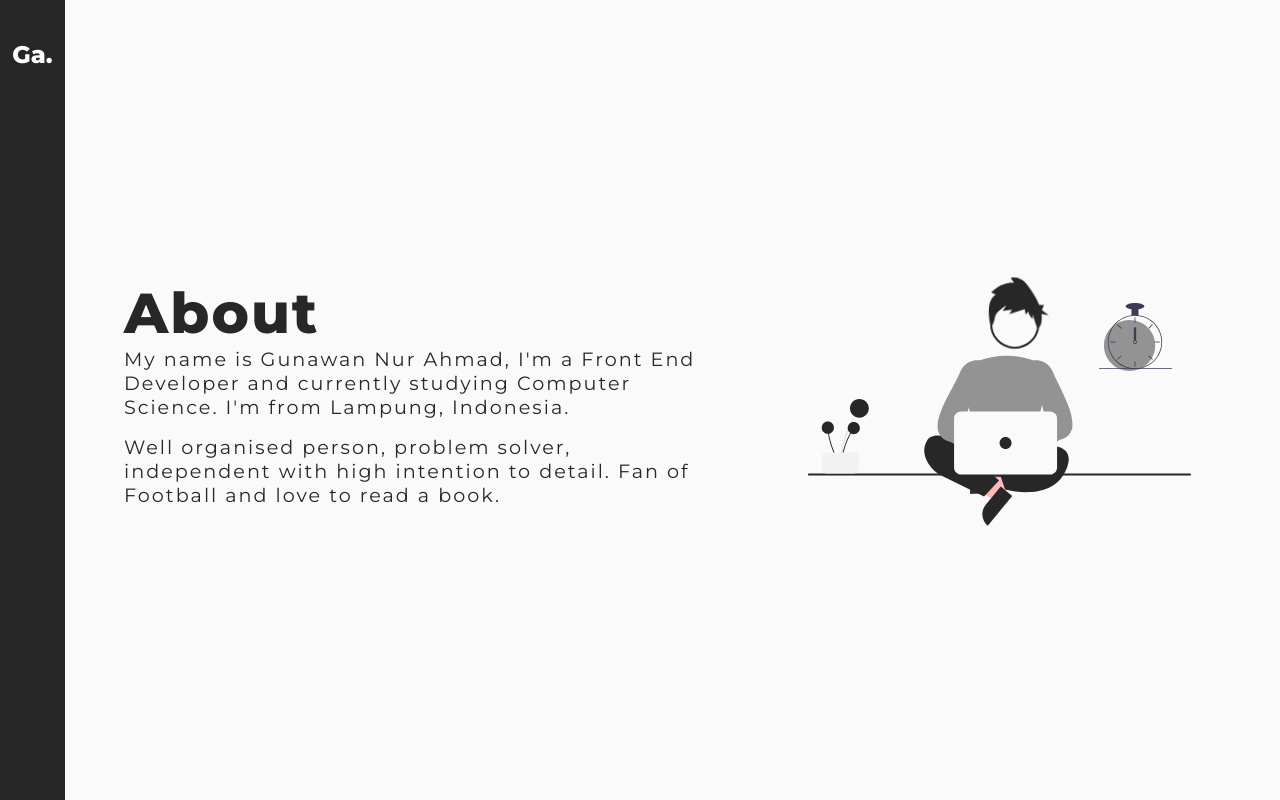
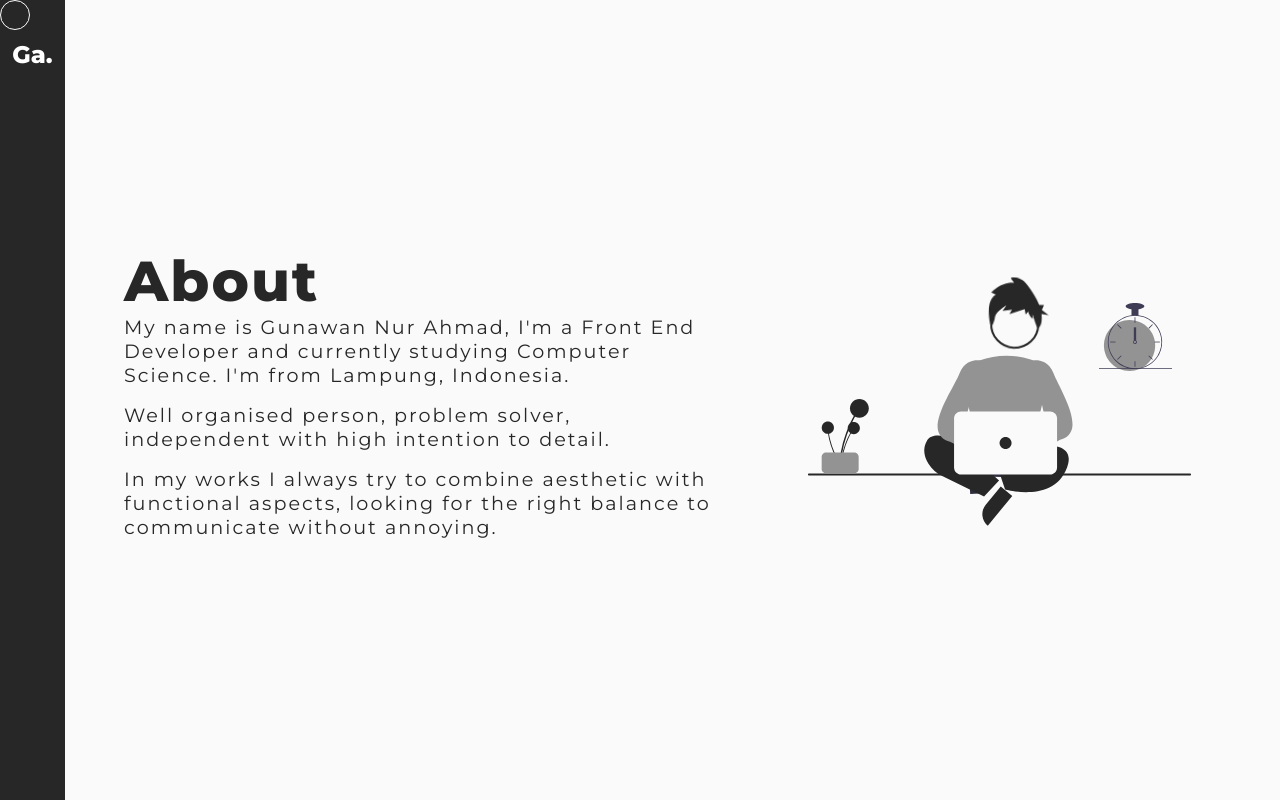
Before and after one commit to GunawanAhmad/Portfolio, a Vue app: page /about in a window 1280 px wide. Built offline with nearby package versions, Linux system fonts and the light colour scheme; the HTML template or start-up script is replaced by a standard one.

Commit message:
add custom mouse

```diff
--- a/package.json
+++ b/package.json
@@ -11,6 +11,7 @@
     "@fortawesome/fontawesome-free": "^5.14.0",
     "animejs": "^3.2.0",
     "core-js": "^3.6.5",
+    "kursor": "^0.1.6",
     "vue": "^2.6.11",
     "vue-router": "^3.2.0",
     "vuex": "^3.4.0"
--- a/public/styles/nav.css
+++ b/public/styles/nav.css
@@ -16,6 +16,19 @@ nav {
   /* box-shadow: 0 1px 3px 2px rgb(168, 168, 168); */
   font-family: "Montserrat", sans-serif;
 }
+.cursor {
+  height: 30px;
+  width: 30px;
+  border: 1px solid var(--second);
+  border-radius: 50%;
+  position: absolute;
+  z-index: 9999999;
+  pointer-events: none;
+  /* background: var(--main); */
+  /* mix-blend-mode: screen; */
+
+  /* transition: 50ms ease-in-out; */
+}
 .direct {
   display: flex;
   flex-direction: column;
@@ -24,6 +37,10 @@ nav {
 .direct > div {
   margin: 2vh 0;
   cursor: pointer;
+  /* background: red; */
+  width: 65px;
+  height: auto;
+  text-align: center;
 }
 
 .logo {
@@ -45,8 +62,10 @@ nav {
   position: absolute;
   top: 0;
   bottom: 0;
-  left: -35%;
+  left: 0;
   right: 0;
+  display: grid;
+  place-content: center;
   /* transform: translate(-50%, -50%); */
   background-color: var(--second-color);
   color: var(--main-color);
@@ -59,8 +78,10 @@ nav {
   position: absolute;
   top: 0;
   bottom: 0;
-  left: -40%;
+  left: 0;
   right: 0;
+  display: grid;
+  place-content: center;
   /* transform: translate(-50%, -50%); */
   background-color: var(--second-color);
   color: var(--main-color);
@@ -74,7 +95,9 @@ nav {
   position: absolute;
   top: 0;
   bottom: 0;
-  left: -15%;
+  left: 0;
+  display: grid;
+  place-content: center;
   right: 0;
   /* transform: translate(-50%, -50%); */
   background-color: var(--second-color);
@@ -89,8 +112,10 @@ nav {
   position: absolute;
   top: 0;
   bottom: 0;
-  left: -60%;
+  left: 0;
   right: 0;
+  display: grid;
+  place-content: center;
   /* transform: translate(-50%, -50%); */
   background-color: var(--second-color);
   color: var(--main-color);
@@ -104,8 +129,10 @@ nav {
   position: absolute;
   top: 0;
   bottom: 0;
-  left: -20%;
+  left: 0;
   right: 0;
+  display: grid;
+  place-content: center;
   /* transform: translate(-50%, -50%); */
   background-color: var(--second-color);
   color: var(--main-color);
--- a/src/App.vue
+++ b/src/App.vue
@@ -1,6 +1,8 @@
 <template>
   <div id="app">
-    <navBar class="navbar" />
+    <div class="navbar">
+      <navBar />
+    </div>
 
     <div class="view">
       <div class="symbols">
@@ -26,6 +28,14 @@ export default {
   components: {
     navBar,
   },
+
+  methods: {
+    navMouse() {
+      console.log("nav");
+      let cursor = document.querySelector(".cursor");
+      cursor.style.border = "1px solid white";
+    },
+  },
 };
 </script>
 <style>
@@ -42,6 +52,14 @@ export default {
 #app {
   --main-color: var(--main);
   --second-color: var(--second);
+}
+
+.navbar:hover .cursor {
+  border: 1px solid var(--main);
+}
+
+.cursor.click {
+  animation: expand 150ms ease-in-out infinite;
 }
 
 .top {
@@ -85,6 +103,7 @@ export default {
   margin: 0 0 0 8vh;
   position: relative;
 }
+
 #app {
   display: flex;
   background-color: var(--main-color);
@@ -93,11 +112,13 @@ export default {
 }
 
 .fade-enter {
-  transform: translateX(100%);
+  transform: translateX(100%) scale(0.5);
 }
 
 .fade-enter-active {
   transition: transform 500ms;
+  animation: slide-in 500ms linear;
+  animation-delay: 500ms;
 }
 
 .fade-leave {
@@ -116,6 +137,25 @@ export default {
   }
 }
 
+@keyframes slide-in {
+  to {
+    transform: scale(1);
+  }
+}
+
+@keyframes expand {
+  0% {
+    transform: scale(1);
+  }
+
+  50% {
+    transform: scale(3);
+  }
+  100% {
+    transform: scale(1);
+  }
+}
+
 @media only screen and (max-width: 900px) {
   .view {
     margin: 0px 0 0 10px;
--- a/src/components/nav.vue
+++ b/src/components/nav.vue
@@ -1,5 +1,6 @@
 <template>
   <div class="navbar">
+    <div class="cursor"></div>
     <nav>
       <div class="logo">Ga.</div>
       <div class="direct">
@@ -75,6 +76,23 @@ export default {
       this.$refs.nav.classList.toggle("slide");
     },
   },
+  mounted() {
+    let cursor = document.querySelector(".cursor");
+    document.addEventListener("mousemove", (e) => {
+      cursor.setAttribute(
+        "style",
+        `top : ${e.pageY - 10}px; left : ${e.pageX - 10}px`
+      );
+    });
+
+    document.addEventListener("click", () => {
+      cursor.classList.add("click");
+
+      setTimeout(() => {
+        cursor.classList.remove("click");
+      }, 300);
+    });
+  },
 };
 </script>
 
--- a/src/views/about.vue
+++ b/src/views/about.vue
@@ -10,7 +10,8 @@
           <span class="hov">t</span>
         </h1>
         <p>My name is Gunawan Nur Ahmad, I'm a Front End Developer and currently studying Computer Science. I'm from Lampung, Indonesia.</p>
-        <p>Well organised person, problem solver, independent with high intention to detail. Fan of Football and love to read a book.</p>
+        <p>Well organised person, problem solver, independent with high intention to detail.</p>
+        <p>In my works I always try to combine aesthetic with functional aspects, looking for the right balance to communicate without annoying.</p>
         <p></p>
       </div>
       <div class="img">
@@ -32,7 +33,7 @@
                 <path
                   id="Vector 2"
                   d="M192.405 229.826L191.69 217.588L238.556 209.003L239.612 227.067L192.405 229.826Z"
-                  fill="#FFB8B8"
+                  fill="#fafafa"
                 />
                 <path
                   id="Vector 3"
@@ -42,7 +43,7 @@
                 <path
                   id="Vector 4"
                   d="M212.789 229.714L205.004 239.185L164.768 213.666L176.257 199.688L212.789 229.714Z"
-                  fill="#FFB8B8"
+                  fill="#fafafa"
                 />
                 <path
                   id="Vector 5"
@@ -72,7 +73,7 @@
                 <path
                   id="Vector 10"
                   d="M201.274 198.366C201.772 196.983 202.567 195.726 203.603 194.683C204.64 193.64 205.892 192.837 207.272 192.331C208.652 191.824 210.126 191.627 211.591 191.751C213.056 191.876 214.475 192.321 215.75 193.054L242.736 169.63L245.178 188.038L219.177 207.46C217.804 209.519 215.723 211.003 213.328 211.631C210.934 212.258 208.393 211.986 206.186 210.865C203.98 209.744 202.261 207.852 201.355 205.549C200.45 203.245 200.421 200.69 201.274 198.366Z"
-                  fill="#FFB8B8"
+                  fill="#fafafa"
                 />
                 <path
                   id="Vector 11"
@@ -82,7 +83,7 @@
                 <path
                   id="Vector 12"
                   d="M231.136 196.173C230.638 194.789 229.843 193.532 228.807 192.489C227.771 191.446 226.519 190.644 225.139 190.137C223.759 189.631 222.284 189.433 220.819 189.558C219.355 189.683 217.935 190.128 216.661 190.86L189.674 167.436L187.233 185.844L213.234 205.267C214.607 207.326 216.688 208.81 219.082 209.437C221.476 210.065 224.017 209.792 226.224 208.671C228.431 207.55 230.15 205.659 231.055 203.355C231.96 201.052 231.989 198.496 231.136 196.173Z"
-                  fill="#FFB8B8"
+                  fill="#fafafa"
                 />
                 <path
                   id="Vector 13"
@@ -118,7 +119,7 @@
                 <path
                   id="Vector 19"
                   d="M51.6626 202.818C52.898 189.513 56.3103 176.501 61.7631 164.301C63.2829 160.906 64.9556 157.586 66.7812 154.34C66.8728 154.171 66.8949 153.972 66.8428 153.786C66.7907 153.601 66.6685 153.443 66.502 153.345C66.3355 153.248 66.1377 153.219 65.9503 153.265C65.7629 153.31 65.6007 153.427 65.4977 153.59C58.8584 165.411 54.2072 178.243 51.7299 191.573C51.0408 195.295 50.5229 199.044 50.1761 202.818C50.088 203.771 51.575 203.765 51.6626 202.818Z"
-                  fill="#E6E6E6"
+                  fill="#272727"
                 />
                 <path
                   id="Vector 20"
@@ -148,7 +149,7 @@
                 <path
                   id="Vector 25"
                   d="M32.6587 207.896V195.896C32.66 194.703 33.1346 193.559 33.9782 192.715C34.8218 191.872 35.9656 191.397 37.1587 191.396H65.1587C66.3517 191.397 67.4955 191.872 68.3392 192.715C69.1828 193.559 69.6573 194.703 69.6587 195.896V207.896C69.6573 209.089 69.1828 210.233 68.3392 211.076C67.4955 211.92 66.3517 212.394 65.1587 212.396H37.1587C35.9656 212.394 34.8218 211.92 33.9782 211.076C33.1346 210.233 32.66 209.089 32.6587 207.896Z"
-                  fill="#F2F2F2"
+                  fill="#939393"
                 />
               </g>
               <g id="clock">
```
Also changed, not shown: src/assets/profile.svg, 1 other file (tests, documents, lock files or other folders).
